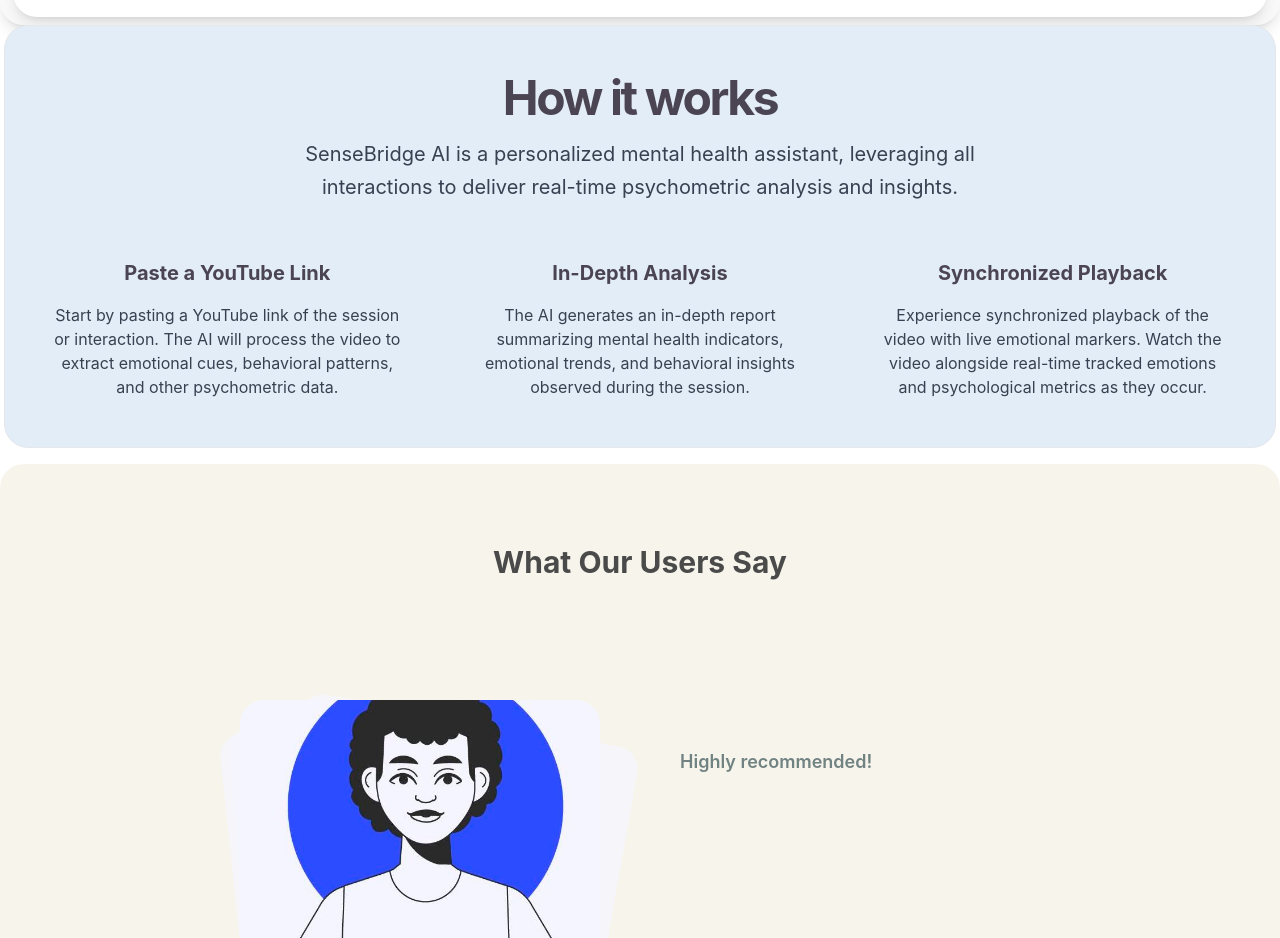
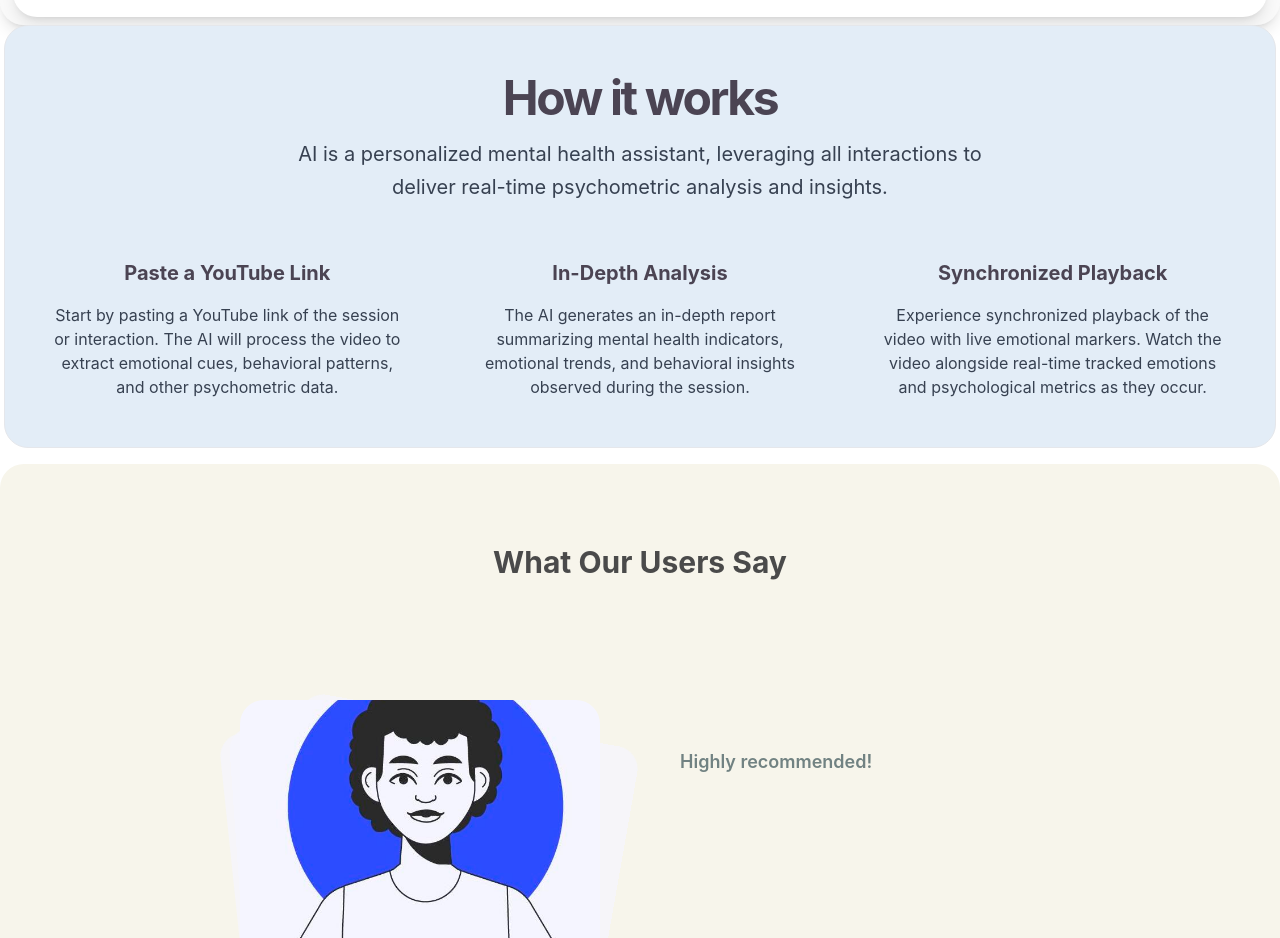
Before and after one commit to san3005/Web, a Next.js app: page / in a window 1280 px wide. Shown: the part 1720-2658 px from the top of the page. Built offline with nearby package versions, Linux system fonts and the light colour scheme; no server answers; the database is empty.

Commit message:
pulsating button improved borders

```diff
--- a/components/ui/how-it-works.tsx
+++ b/components/ui/how-it-works.tsx
@@ -13,9 +13,9 @@
               How it works
             </h2>
             <p className="mx-auto max-w-[700px] text-gray-700 md:text-xl/relaxed lg:text-base/relaxed xl:text-xl/relaxed">
-              SenseBridge AI is a personalized mental health assistant,
-              leveraging all interactions to deliver real-time psychometric
-              analysis and insights.
+              AI is a personalized mental health assistant, leveraging all
+              interactions to deliver real-time psychometric analysis and
+              insights.
             </p>
           </div>
           <div className="mx-auto grid gap-8 sm:grid-cols-1 md:grid-cols-3 md:gap-12 lg:gap-16 items-start pt-8 md:pt-10">
```
